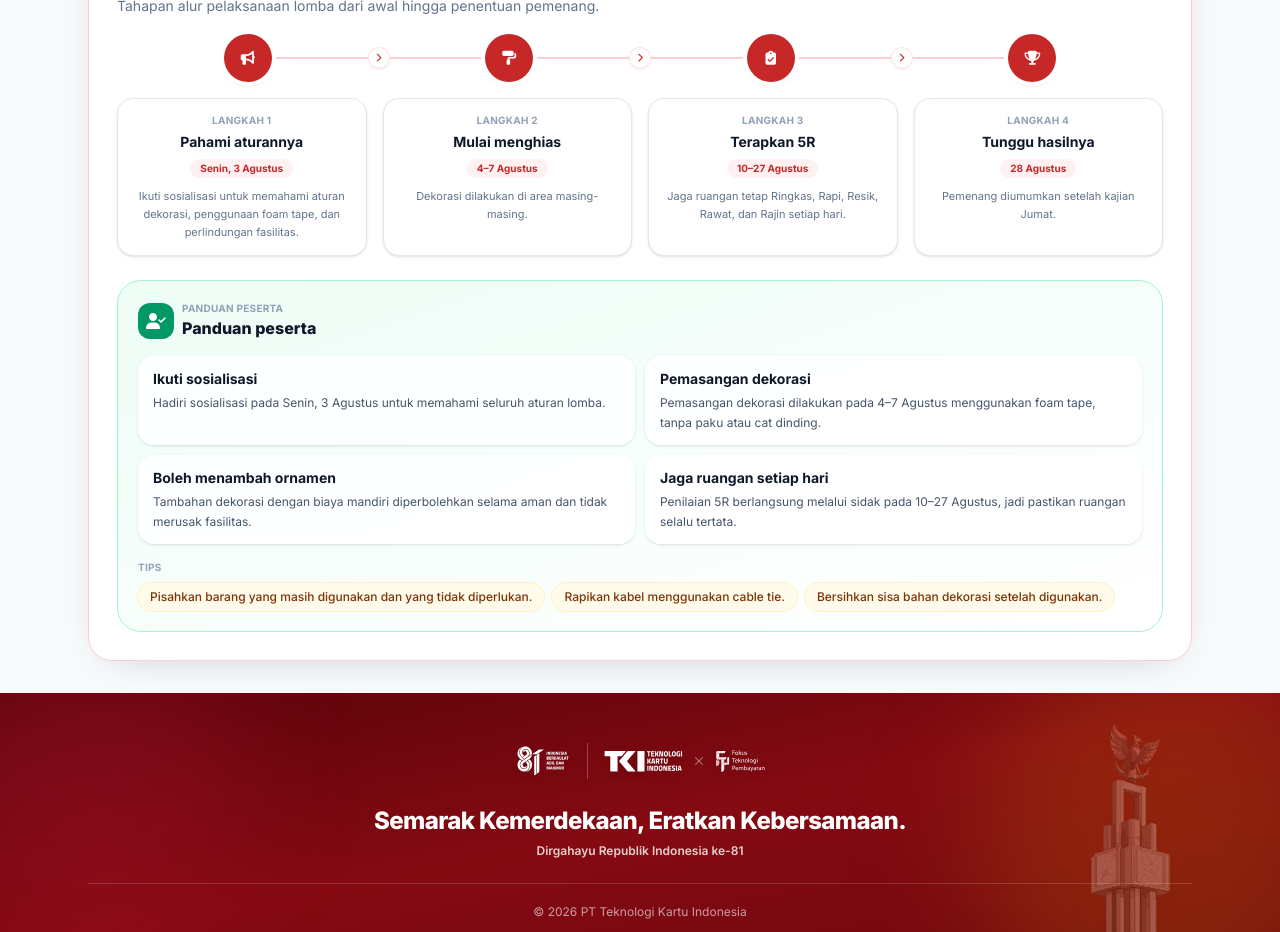
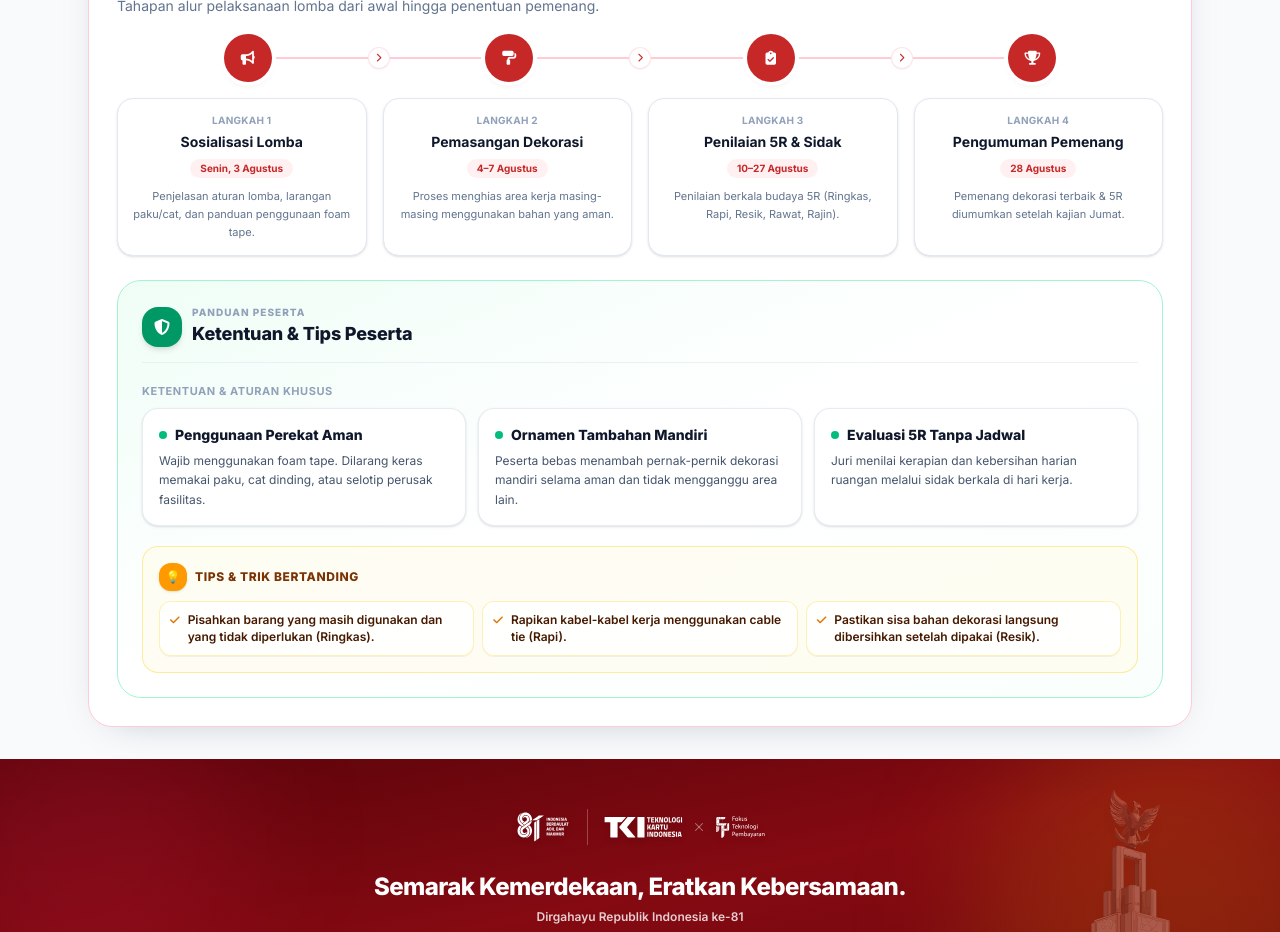
Before and after one commit to k-ardliyan/tki-hutri-81, a React (Vite) app: page /lomba in a window 1280 px wide. Shown: the part 800-1732 px from the top of the page. Built offline with nearby package versions, Linux system fonts and the light colour scheme; a web font is replaced by a local one.

Commit message:
feat: initialize event content data and structural pages for HUT RI 81 celebration

```diff
--- a/src/components/pages/LombaPage.jsx
+++ b/src/components/pages/LombaPage.jsx
@@ -611,78 +611,102 @@ export default function LombaPage() {
           )}
 
           <div
-            className={`rounded-3xl border p-4 sm:p-5 ${
+            className={`rounded-3xl border p-4 sm:p-6 ${
               effectiveAudience === "peserta"
-                ? "border-emerald-200 bg-gradient-to-br from-emerald-50/90 to-white"
-                : "border-sky-200 bg-gradient-to-br from-sky-50/90 to-white"
+                ? "border-emerald-200 bg-gradient-to-br from-emerald-50/80 via-white to-emerald-50/30"
+                : "border-sky-200 bg-gradient-to-br from-sky-50/80 via-white to-sky-50/30"
             }`}
           >
-            <div className="mb-4 flex items-center gap-2">
+            <div className="mb-5 flex items-center justify-between border-b border-slate-200/60 pb-3.5">
+              <div className="flex items-center gap-2.5">
                 <span
-                className={`flex h-9 w-9 items-center justify-center rounded-xl text-white ${
+                  className={`flex h-10 w-10 items-center justify-center rounded-2xl text-white shadow-md ${
                     effectiveAudience === "peserta" ? "bg-emerald-600" : "bg-sky-600"
                   }`}
                 >
                   <i
                     className={`fa-solid ${
-                    effectiveAudience === "peserta" ? "fa-user-check" : "fa-user-gear"
-                  }`}
+                      effectiveAudience === "peserta" ? "fa-shield-halved" : "fa-clipboard-check"
+                    } text-base`}
                   />
                 </span>
                 <div>
-                <p className="text-[10px] font-bold uppercase tracking-wide text-slate-400">
-                  Panduan {effectiveAudience}
+                  <p className="text-[10px] font-extrabold uppercase tracking-widest text-slate-400">
+                    {effectiveAudience === "peserta" ? "Panduan Peserta" : "Instruksi Panitia"}
                   </p>
-                <h4 className="text-base font-extrabold text-slate-900">
+                  <h4 className="font-heading text-lg font-black text-slate-900">
                     {role.headline}
                   </h4>
                 </div>
               </div>
+            </div>
 
-            <div className="grid auto-rows-fr gap-2.5 sm:grid-cols-2">
+            {/* Ketentuan Utama / Points */}
+            {role.points?.length > 0 && (
+              <div>
+                <p className="mb-2 text-[11px] font-bold uppercase tracking-wider text-slate-400">
+                  {effectiveAudience === "peserta" ? "Ketentuan & Aturan Khusus" : "Tugas & Tanggung Jawab"}
+                </p>
+                <div className="grid auto-rows-fr gap-3 sm:grid-cols-2 lg:grid-cols-3">
                   {role.points.map((p) => (
                     <div
                       key={p.title}
-                  className="flex h-full flex-col rounded-2xl border border-white/80 bg-white/90 px-3.5 py-3 shadow-sm"
+                      className="flex h-full flex-col rounded-2xl border border-slate-200/80 bg-white p-4 shadow-sm transition hover:border-slate-300"
                     >
-                  <p className="text-sm font-bold text-slate-900">{p.title}</p>
-                  <p className="mt-1 flex-1 text-xs leading-relaxed text-slate-600">
+                      <div className="flex items-center gap-2">
+                        <span className={`h-2 w-2 rounded-full ${effectiveAudience === "peserta" ? "bg-emerald-500" : "bg-sky-500"}`} />
+                        <p className="text-sm font-extrabold text-slate-900">{p.title}</p>
+                      </div>
+                      <p className="mt-1.5 flex-1 text-xs leading-relaxed text-slate-600">
                         {p.text}
                       </p>
                     </div>
                   ))}
                 </div>
+              </div>
+            )}
 
-            {role.tips?.length > 0 && (
-              <div className="mt-4">
-                <p className="mb-2 text-[10px] font-bold uppercase tracking-wide text-slate-400">
-                  Tips
+            {/* Tips & Trik khusus Peserta */}
+            {effectiveAudience === "peserta" && role.tips?.length > 0 && (
+              <div className="mt-5 rounded-2xl border border-amber-200/80 bg-amber-50/60 p-4">
+                <div className="mb-2.5 flex items-center gap-2">
+                  <span className="flex h-7 w-7 items-center justify-center rounded-xl bg-amber-500 text-white text-xs shadow-sm">
+                    💡
+                  </span>
+                  <p className="text-xs font-black uppercase tracking-wider text-amber-900">
+                    Tips & Trik Bertanding
                   </p>
-                <div className="flex flex-wrap gap-2">
+                </div>
+                <div className="grid gap-2 sm:grid-cols-2 lg:grid-cols-3">
                   {role.tips.map((tip) => (
-                    <span
+                    <div
                       key={tip}
-                      className="rounded-full bg-amber-50 px-3 py-1.5 text-xs font-medium text-amber-900 ring-1 ring-amber-100"
+                      className="flex items-start gap-2 rounded-xl border border-amber-200/60 bg-white/90 p-2.5 text-xs font-semibold leading-snug text-amber-950 shadow-2xs"
                     >
-                      {tip}
-                    </span>
+                      <i className="fa-solid fa-check text-amber-600 mt-0.5 text-[11px] shrink-0" />
+                      <span>{tip}</span>
+                    </div>
                   ))}
                 </div>
               </div>
             )}
 
+            {/* Section khusus Panitia: Tools, Checklist, Format Putra & Putri */}
+            {effectiveAudience === "panitia" && (
+              <div className="mt-5 space-y-4">
                 {role.tools?.length > 0 && (
-              <div className="mt-4">
+                  <div>
                     <p className="mb-2 text-[10px] font-bold uppercase tracking-wide text-slate-400">
-                  Perlengkapan
+                      Perlengkapan Wajib Panitia
                     </p>
                     <div className="flex flex-wrap gap-2">
                       {role.tools.map((tool) => (
                         <span
                           key={tool}
-                      className="rounded-xl bg-sky-100 px-3 py-1.5 text-xs font-semibold text-sky-900"
+                          className="inline-flex items-center gap-1.5 rounded-xl border border-sky-200 bg-sky-100/90 px-3 py-1.5 text-xs font-bold text-sky-900"
                         >
-                      {tool}
+                          <i className="fa-solid fa-toolbox text-sky-600 text-[11px]" />
+                          <span>{tool}</span>
                         </span>
                       ))}
                     </div>
@@ -690,17 +714,14 @@ export default function LombaPage() {
                 )}
 
                 {role.checklist?.length > 0 && (
-              <div className="mt-4 rounded-2xl border border-sky-100 bg-white/80 p-3">
+                  <div className="rounded-2xl border border-sky-100 bg-white/90 p-3.5 shadow-2xs">
                     <p className="mb-2 text-[10px] font-bold uppercase tracking-wide text-slate-400">
-                  Checklist panitia
+                      Checklist Pengawasan Panitia
                     </p>
-                <ul className="space-y-1.5">
+                    <ul className="grid gap-2 sm:grid-cols-3 text-xs text-slate-700">
                       {role.checklist.map((item) => (
-                    <li
-                      key={item}
-                      className="flex gap-2 text-xs text-slate-600"
-                    >
-                      <i className="fa-solid fa-square-check mt-0.5 text-sky-600" />
+                        <li key={item} className="flex items-start gap-2">
+                          <i className="fa-solid fa-square-check text-sky-600 mt-0.5" />
                           <span>{item}</span>
                         </li>
                       ))}
@@ -709,29 +730,37 @@ export default function LombaPage() {
                 )}
 
                 {(role.putra || role.putri) && (
-              <div className="mt-4 grid auto-rows-fr gap-2.5 sm:grid-cols-2">
+                  <div className="grid auto-rows-fr gap-3 sm:grid-cols-2">
                     {role.putra && (
-                  <div className="flex h-full flex-col rounded-2xl border border-sky-100 bg-white/90 p-3">
-                    <p className="mb-1.5 text-xs font-bold text-sky-700">
-                      <i className="fa-solid fa-mars mr-1" /> Format Putra
+                      <div className="flex h-full flex-col rounded-2xl border border-sky-200 bg-white p-3.5 shadow-2xs">
+                        <p className="mb-2 text-xs font-extrabold text-sky-800 flex items-center gap-1.5">
+                          <i className="fa-solid fa-mars text-sky-600" /> Format Sesi Putra
                         </p>
-                    <ul className="space-y-1 text-xs text-slate-600">
+                        <ul className="space-y-1.5 text-xs text-slate-600">
                           {role.putra.map((x) => (
-                        <li key={x}>• {x}</li>
+                            <li key={x} className="flex items-start gap-1.5">
+                              <span className="text-sky-500 font-bold">•</span>
+                              <span>{x}</span>
+                            </li>
                           ))}
                         </ul>
                       </div>
                     )}
                     {role.putri && (
-                  <div className="flex h-full flex-col rounded-2xl border border-pink-100 bg-white/90 p-3">
-                    <p className="mb-1.5 text-xs font-bold text-pink-600">
-                      <i className="fa-solid fa-venus mr-1" /> Format Putri
+                      <div className="flex h-full flex-col rounded-2xl border border-rose-200 bg-white p-3.5 shadow-2xs">
+                        <p className="mb-2 text-xs font-extrabold text-rose-800 flex items-center gap-1.5">
+                          <i className="fa-solid fa-venus text-rose-600" /> Format Sesi Putri
                         </p>
-                    <ul className="space-y-1 text-xs text-slate-600">
+                        <ul className="space-y-1.5 text-xs text-slate-600">
                           {role.putri.map((x) => (
-                        <li key={x}>• {x}</li>
+                            <li key={x} className="flex items-start gap-1.5">
+                              <span className="text-rose-500 font-bold">•</span>
+                              <span>{x}</span>
+                            </li>
                           ))}
                         </ul>
+                      </div>
+                    )}
                   </div>
                 )}
               </div>
--- a/src/components/pages/TimPage.jsx
+++ b/src/components/pages/TimPage.jsx
@@ -183,13 +183,12 @@ export default function TimPage() {
       <section className="surface-card px-4 py-5 sm:px-7 sm:py-7">
         <div className="flex flex-col gap-4 lg:flex-row lg:items-end lg:justify-between">
           <div>
-            <p className="section-kicker">Peserta</p>
+            <p className="section-kicker">Peserta Lomba</p>
             <h2 className="mt-1 font-heading text-2xl font-extrabold text-slate-900 sm:text-3xl">
-              Tim yang akan berlaga
+              Daftar Tim & Anggota
             </h2>
-            <p className="mt-1 text-sm text-slate-600">
-              Dua lomba lapangan: estafet balon dan estafet air. Masing-masing
-              kategori memperebutkan juara terpisah.
+            <p className="mt-1 text-sm leading-relaxed text-slate-600">
+              Daftar pembagian tim peserta kategori Putra dan Putri yang akan bertanding pada lomba lapangan (Estafet Balon & Estafet Air).
             </p>
           </div>
           <div className="relative w-full max-w-md">
@@ -197,7 +196,7 @@ export default function TimPage() {
             <input
               value={query}
               onChange={(e) => setQuery(e.target.value)}
-              placeholder="Cari nama atau tim..."
+              placeholder="Cari nama peserta atau tim..."
               className="w-full rounded-2xl border border-slate-200 bg-slate-50 py-3 pl-9 pr-4 text-sm outline-none ring-brand-red transition focus:bg-white focus:ring-2"
             />
             {term && (
@@ -206,7 +205,7 @@ export default function TimPage() {
                 onClick={() => setQuery("")}
                 className="absolute right-3 top-1/2 -translate-y-1/2 text-xs font-bold text-slate-400 hover:text-slate-600"
               >
-                Clear
+                Hapus
               </button>
             )}
           </div>
@@ -215,7 +214,7 @@ export default function TimPage() {
         {term && (
           <p className="mt-3 text-xs font-medium text-emerald-700">
             <i className="fa-solid fa-circle-info mr-1" />
-            Tim yang cocok otomatis terbuka. {filtered.length} ditemukan.
+            Ditemukan {filtered.length} tim yang sesuai dengan pencarian.
           </p>
         )}
 
@@ -245,7 +244,8 @@ export default function TimPage() {
         <div className="surface-card px-4 py-10 text-center">
           <i className="fa-solid fa-user-slash mb-2 text-2xl text-slate-300" />
           <p className="text-sm font-semibold text-slate-600">
-            Belum ada tim yang cocok. Coba kata kunci lain.
+            Tidak ditemukan nama peserta atau tim yang sesuai. Coba kata kunci
+            lain.
           </p>
         </div>
       ) : (
--- a/src/data/content.js
+++ b/src/data/content.js
@@ -159,61 +159,57 @@ export const competitions = [
     workflow: [
       {
         step: 1,
-        title: "Pahami aturannya",
+        title: "Sosialisasi Lomba",
         time: "Senin, 3 Agustus",
-        desc: "Ikuti sosialisasi untuk memahami aturan dekorasi, penggunaan foam tape, dan perlindungan fasilitas.",
+        desc: "Penjelasan aturan lomba, larangan paku/cat, dan panduan penggunaan foam tape.",
         icon: "fa-bullhorn",
       },
       {
         step: 2,
-        title: "Mulai menghias",
+        title: "Pemasangan Dekorasi",
         time: "4–7 Agustus",
-        desc: "Dekorasi dilakukan di area masing-masing.",
+        desc: "Proses menghias area kerja masing-masing menggunakan bahan yang aman.",
         icon: "fa-paint-roller",
       },
       {
         step: 3,
-        title: "Terapkan 5R",
+        title: "Penilaian 5R & Sidak",
         time: "10–27 Agustus",
-        desc: "Jaga ruangan tetap Ringkas, Rapi, Resik, Rawat, dan Rajin setiap hari.",
+        desc: "Penilaian berkala budaya 5R (Ringkas, Rapi, Resik, Rawat, Rajin).",
         icon: "fa-clipboard-check",
       },
       {
         step: 4,
-        title: "Tunggu hasilnya",
+        title: "Pengumuman Pemenang",
         time: "28 Agustus",
-        desc: "Pemenang diumumkan setelah kajian Jumat.",
+        desc: "Pemenang dekorasi terbaik & 5R diumumkan setelah kajian Jumat.",
         icon: "fa-trophy",
       },
     ],
     forPeserta: {
-      headline: "Panduan peserta",
+      headline: "Ketentuan & Tips Peserta",
       points: [
         {
-          title: "Ikuti sosialisasi",
-          text: "Hadiri sosialisasi pada Senin, 3 Agustus untuk memahami seluruh aturan lomba.",
+          title: "Penggunaan Perekat Aman",
+          text: "Wajib menggunakan foam tape. Dilarang keras memakai paku, cat dinding, atau selotip perusak fasilitas.",
         },
         {
-          title: "Pemasangan dekorasi",
-          text: "Pemasangan dekorasi dilakukan pada 4–7 Agustus menggunakan foam tape, tanpa paku atau cat dinding.",
+          title: "Ornamen Tambahan Mandiri",
+          text: "Peserta bebas menambah pernak-pernik dekorasi mandiri selama aman dan tidak mengganggu area lain.",
         },
         {
-          title: "Boleh menambah ornamen",
-          text: "Tambahan dekorasi dengan biaya mandiri diperbolehkan selama aman dan tidak merusak fasilitas.",
-        },
-        {
-          title: "Jaga ruangan setiap hari",
-          text: "Penilaian 5R berlangsung melalui sidak pada 10–27 Agustus, jadi pastikan ruangan selalu tertata.",
+          title: "Evaluasi 5R Tanpa Jadwal",
+          text: "Juri menilai kerapian dan kebersihan harian ruangan melalui sidak berkala di hari kerja.",
         },
       ],
       tips: [
-        "Pisahkan barang yang masih digunakan dan yang tidak diperlukan.",
-        "Rapikan kabel menggunakan cable tie.",
-        "Bersihkan sisa bahan dekorasi setelah digunakan.",
+        "Pisahkan barang yang masih digunakan dan yang tidak diperlukan (Ringkas).",
+        "Rapikan kabel-kabel kerja menggunakan cable tie (Rapi).",
+        "Pastikan sisa bahan dekorasi langsung dibersihkan setelah dipakai (Resik).",
       ],
     },
     forPanitia: {
-      headline: "Panduan panitia",
+      headline: "Panduan & Tugas Panitia",
       points: [
         {
           title: "Sosialisasi · 3 Agustus",
@@ -248,63 +244,56 @@ export const competitions = [
     workflow: [
       {
         step: 1,
-        title: "Bersiap di garis start",
-        time: "Mulai lomba",
-        desc: "Pasangan pertama berdiri di garis start dan bersiap mengapit balon.",
+        title: "Persiapan Garis Start",
+        time: "Mulai Lomba",
+        desc: "Pasangan pertama berdiri di garis start dan mengapit balon di bagian dada/perut.",
         icon: "fa-flag-checkered",
       },
       {
         step: 2,
-        title: "Apit balon",
-        time: "Tanpa tangan",
-        desc: "Jepit balon menggunakan bagian perut atau dada. Balon tidak boleh dipegang dengan tangan.",
+        title: "Estafet Tanpa Tangan",
+        time: "Lintasan Lomba",
+        desc: "Berjalan menuju titik estafet dan memindahkan balon ke pasangan berikutnya tanpa tangan.",
         icon: "fa-people-arrows",
       },
       {
         step: 3,
-        title: "Oper ke pasangan berikutnya",
-        time: "Lanjutkan estafet",
-        desc: "Pindahkan balon ke pasangan berikutnya tanpa menyentuhnya dengan tangan.",
-        icon: "fa-right-left",
+        title: "Finish & Catat Waktu",
+        time: "Garis Finish",
+        desc: "Pasangan terakhir menyeberangi garis finish dan waktu total tim dicatat.",
+        icon: "fa-stopwatch",
       },
       {
         step: 4,
-        title: "Capai garis finish",
-        time: "Waktu dicatat",
-        desc: "Setiap tim mendapat toleransi maksimal 3 kali jika balon jatuh atau pecah. Lebih dari itu, tim gugur.",
-        icon: "fa-stopwatch",
-      },
-      {
-        step: 5,
-        title: "Masuk babak final",
-        time: "3 tim tercepat",
-        desc: "Tiga tim tercepat dari kategori Putra dan Putri maju ke final untuk memperebutkan juara 1–3.",
+        title: "Babak Final Top 3",
+        time: "Penentuan Juara",
+        desc: "Tiga tim dengan catatan waktu tercepat melaju ke babak final memperebutkan juara 1–3.",
         icon: "fa-medal",
       },
     ],
     forPeserta: {
-      headline: "Panduan peserta",
+      headline: "Ketentuan & Tips Peserta",
       points: [
         {
-          title: "Tanpa sentuhan tangan",
-          text: "Balon hanya boleh diapit menggunakan tubuh dan tidak boleh dipegang dengan tangan.",
+          title: "Aturan Tanpa Tangan",
+          text: "Tangan tidak boleh menyentuh balon selama bergerak maupun saat transfer antar pasangan.",
         },
         {
-          title: "Maksimal 3 kali gagal",
-          text: "Balon boleh jatuh atau pecah maksimal 3 kali. Kegagalan berikutnya membuat tim gugur.",
+          title: "Batas Toleransi Jatuh",
+          text: "Maksimal 3 kali balon jatuh/pecah (harus diulang dari titik jatuh). Jatuh ke-4 berarti gugur.",
         },
         {
-          title: "Kejar waktu terbaik",
-          text: "Tiga tim tercepat dari setiap kategori akan melaju ke babak final.",
+          title: "Kategori Terpisah",
+          text: "Jalur pertandingan dan penentuan juara untuk Putra & Putri dipisah penuh.",
         },
       ],
       tips: [
-        "Latih langkah dan kecepatan bersama pasangan.",
-        "Jaga posisi tubuh agar balon tidak mudah jatuh.",
+        "Latih ritme dan langkah berpasangan sebelum pertandingan dimulai.",
+        "Jaga posisi dada/perut tetap menekan balon agar tidak mudah meluncur jatuh.",
       ],
     },
     forPanitia: {
-      headline: "Panduan panitia",
+      headline: "Panduan & Tugas Panitia",
       points: [
         {
           title: "Peralatan",
@@ -343,63 +332,56 @@ export const competitions = [
     workflow: [
       {
         step: 1,
-        title: "Ambil air",
-        time: "Dari ember utama",
-        desc: "Peserta pertama mengambil air dari ember menggunakan gelas bocor.",
+        title: "Pengambilan Air",
+        time: "Ember Utama",
+        desc: "Peserta pertama mencedok air dari ember menggunakan gelas bocor.",
         icon: "fa-bucket",
       },
       {
         step: 2,
-        title: "Oper lewat atas kepala",
-        time: "Mulai estafet",
-        desc: "Gelas dioper ke peserta berikutnya melalui atas kepala hingga mencapai peserta terakhir.",
+        title: "Estafet Atas Kepala",
+        time: "Barisan Tim",
+        desc: "Gelas dioper ke belakang melewati atas kepala tanpa menengok penuh.",
         icon: "fa-hands-holding",
       },
       {
         step: 3,
-        title: "Biarkan gelas tetap bocor",
-        time: "Jangan ditutup",
-        desc: "Lubang pada gelas tidak boleh ditutup atau disumbat dengan jari.",
-        icon: "fa-ban",
+        title: "Penuangan ke Galon",
+        time: "Timer 3 Menit",
+        desc: "Peserta paling belakang menuangkan air ke galon penampung hingga waktu habis.",
+        icon: "fa-hourglass-half",
       },
       {
         step: 4,
-        title: "Tuang ke galon",
-        time: "Durasi 3 menit",
-        desc: "Peserta terakhir menuangkan air ke galon penampung hingga waktu sesi berakhir.",
-        icon: "fa-hourglass-half",
-      },
-      {
-        step: 5,
-        title: "Hitung volume air",
-        time: "Penentuan final",
-        desc: "Tim dengan volume air terbanyak melaju ke final dan kembali bertanding untuk memperebutkan juara 1–3.",
+        title: "Pengukuran Volume Final",
+        time: "Penentuan Juara",
+        desc: "Juri mengukur akumulasi volume air di galon untuk menentukan pemenang.",
         icon: "fa-flask",
       },
     ],
     forPeserta: {
-      headline: "Panduan peserta",
+      headline: "Ketentuan & Tips Peserta",
       points: [
         {
-          title: "Durasi 3 menit",
-          text: "Setiap sesi berlangsung selama 3 menit. Jaga ritme agar air dapat dioper dengan stabil.",
+          title: "Larangan Menyumbat Lubang",
+          text: "Dilarang menyumbat lubang gelas bocor dengan jari, tangan, atau anggota tubuh lainnya.",
         },
         {
-          title: "Jangan tutup lubang",
-          text: "Lubang pada gelas harus tetap terbuka dan tidak boleh disumbat dengan jari.",
+          title: "Durasi Waktu Tepat 3 Menit",
+          text: "Setiap sesi berjalan selama 3 menit murni. Hasil akhir ditentukan dari volume air di galon.",
         },
         {
-          title: "Maksimal 3 kali jatuh",
-          text: "Gelas boleh jatuh maksimal 3 kali. Pemenang ditentukan dari volume air terbanyak di galon.",
+          title: "Toleransi Gelas Jatuh",
+          text: "Toleransi gelas jatuh maksimal 3 kali. Jika jatuh, air diisi ulang dari peserta pertama.",
         },
       ],
       tips: [
-        "Bangun ritme oper yang konsisten.",
-        "Berhati-hati karena area permainan akan basah dan licin.",
+        "Fokus pada kestabilan operan di atas kepala daripada terburu-buru.",
+        "Area permainan licin & basah, utamakan keselamatan dan gunakan pakaian siap basah.",
       ],
     },
     forPanitia: {
-      headline: "Panduan panitia",
+      headline: "Panduan & Tugas Panitia",
       points: [
         {
           title: "Peralatan",
```
Also changed, not shown: src/components/pages/RundownPage.jsx (+10 -8 lines). Lines whose indentation alone changed are shown as unchanged.
